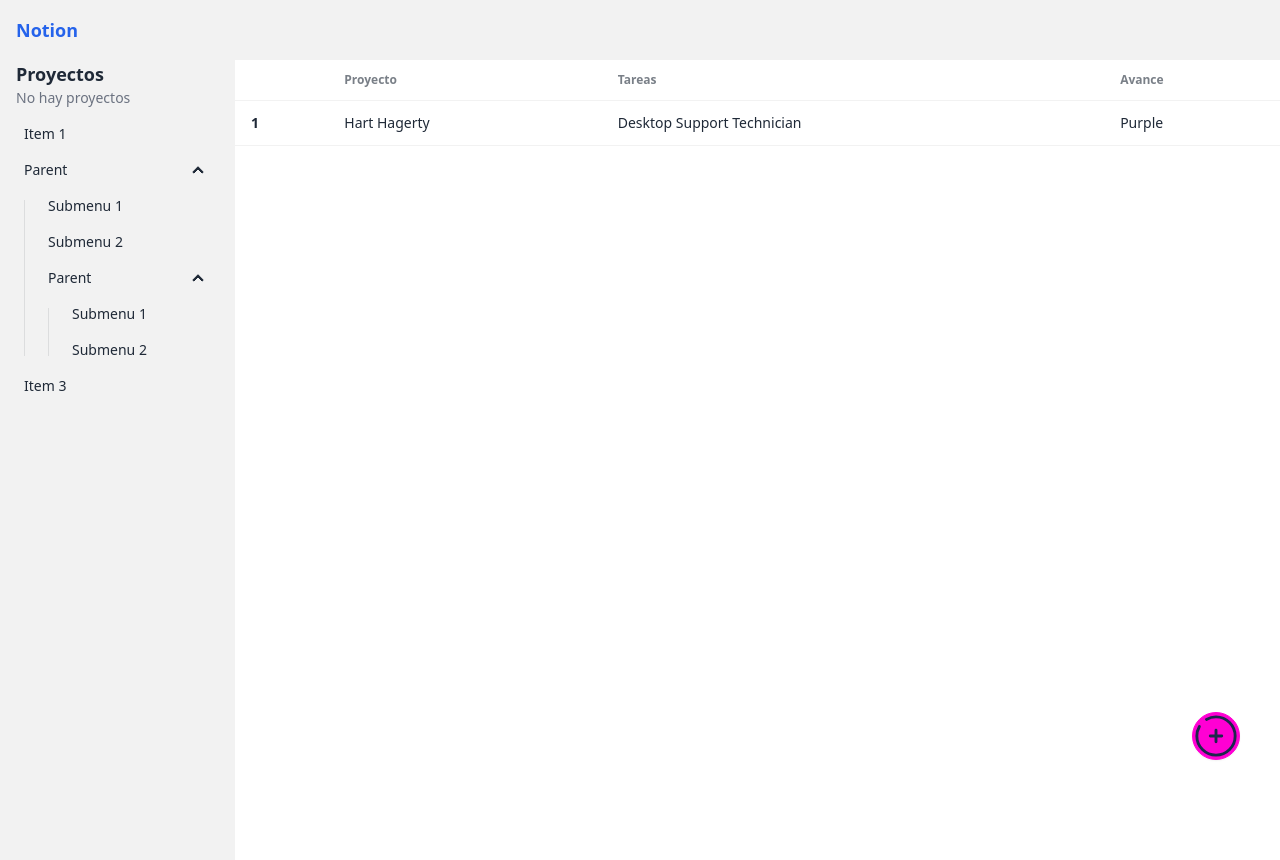
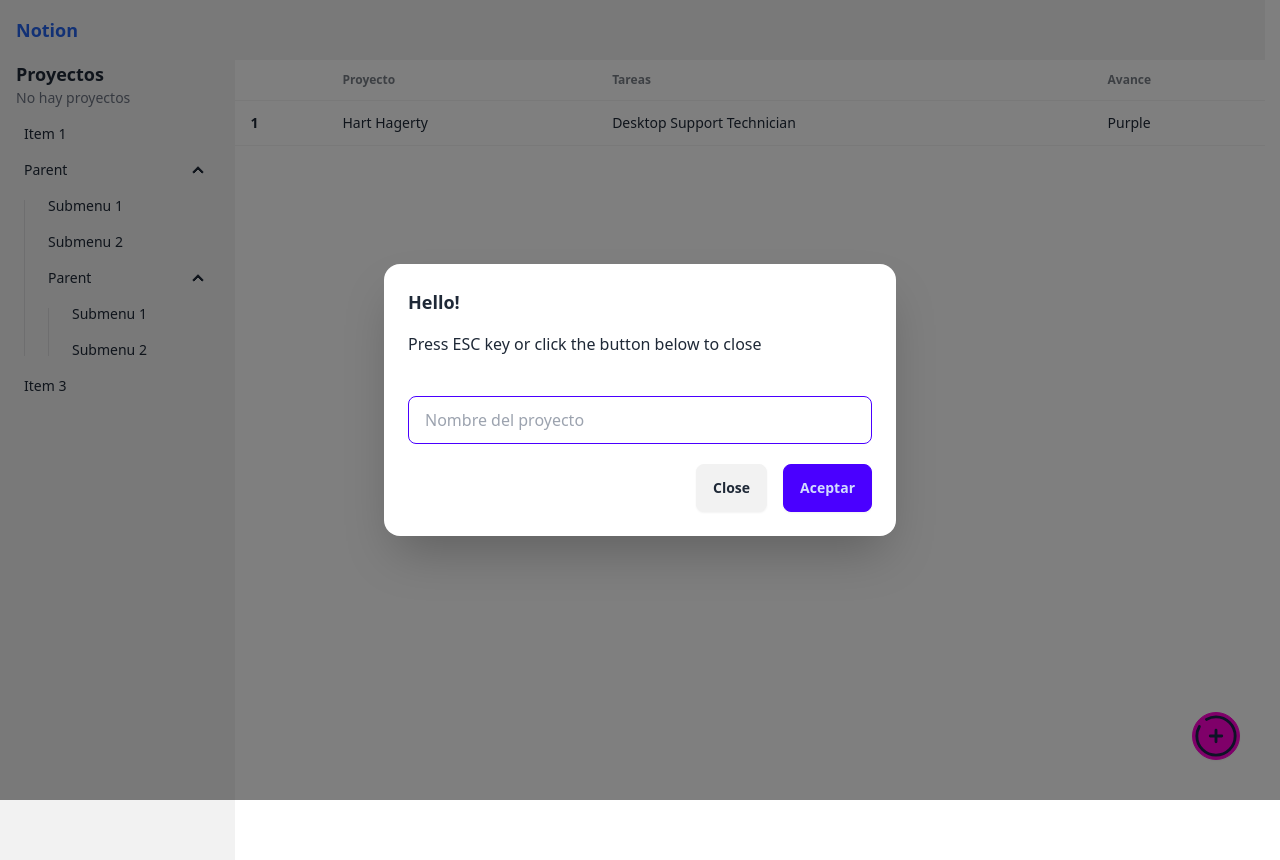
Before and after one commit to AlonsoAM/ProjectsApp-Vue, a Vue app: page /projects in a window 1280 px wide. Built offline with nearby package versions, Linux system fonts and the light colour scheme.

Commit message:
Modal sin slots

```diff
--- /dev/null
+++ b/src/modules/common/components/InputModal.vue
@@ -0,0 +1,56 @@
+<script setup lang="ts">
+
+import {ref} from "vue";
+
+interface Props {
+  open: boolean;
+}
+
+const emits = defineEmits<{
+  close: [void];
+  value: [text: string];
+}>()
+
+const inputValue = ref('')
+
+const submitValue = () => {
+  console.log('submitValue', inputValue.value.trim())
+
+  if (!inputValue.value) {
+    // foco en el elemento
+    return
+  }
+  emits('value', inputValue.value.trim())
+  emits('close')
+  inputValue.value = ''
+}
+
+</script>
+
+<template>
+  <dialog id="my_modal_1" class="modal" :open="true">
+    <div class="modal-box">
+      <h3 class="text-lg font-bold">Hello!</h3>
+      <p class="py-4">Press ESC key or click the button below to close</p>
+      <div class="modal-action flex flex-col">
+        <form method="dialog" @submit.prevent="submitValue">
+          <input type="text" placeholder="Nombre del proyecto"
+                 v-model="inputValue"
+                 class="input input-bordered input-primary w-full flex-1"/>
+          <!-- if there is a button in form, it will close the modal -->
+          <div class="flex justify-end mt-5">
+            <button class="btn mr-4">Close</button>
+            <button type="submit" class="btn btn-primary">Aceptar</button>
+          </div>
+
+        </form>
+      </div>
+    </div>
+  </dialog>
+  <div class="modal-backdrop fixed top-0 left-0 z-10 bg-black opacity-50 w-screen h-screen">
+  </div>
+</template>
+
+<style scoped>
+
+</style>
--- a/src/modules/projects/views/ProjectsView.vue
+++ b/src/modules/projects/views/ProjectsView.vue
@@ -2,6 +2,7 @@
 
 import FabButton from "@/modules/common/components/FabButton.vue";
 import AddCircle from "@/modules/common/icons/AddCircle.vue";
+import InputModal from "@/modules/common/components/InputModal.vue";
 </script>
 
 <template>
@@ -30,8 +31,9 @@
 
   </div>
 
-  <fab-button @click="()=>console.log('click')
-  ">
+  <input-modal></input-modal>
+
+  <fab-button @click="()=>console.log('click')">
     <add-circle></add-circle>
   </fab-button>
 
```
